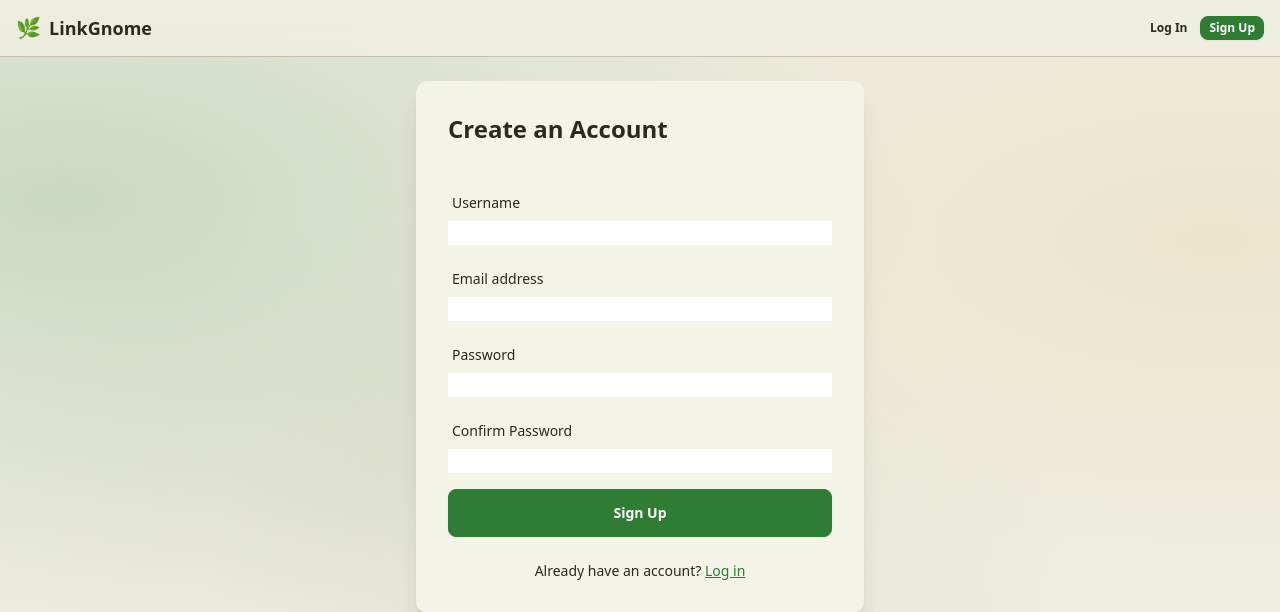
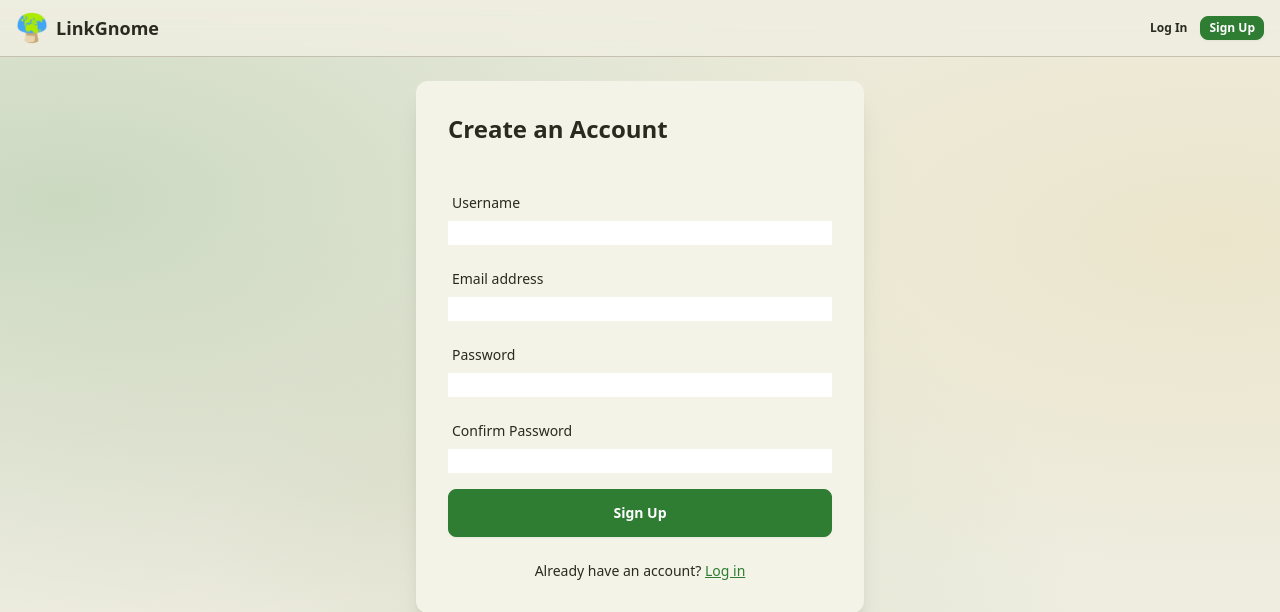
Before and after one commit to phildini/linkgnome, a Django app: page /accounts/signup/ in a window 1280 px wide. Shown: the top 612 px of the page. Run offline with Django 5.2, Linux system fonts and the light colour scheme; style sheets or scripts are compiled from the project's sources.

Commit message:
Add logo to navbar and browser favicon

```diff
--- a/web/templates/base.html
+++ b/web/templates/base.html
@@ -6,6 +6,7 @@
   <meta name="viewport" content="width=device-width, initial-scale=1.0" />
   <title>{% block title %}LinkGnome{% endblock %}</title>
   <link href="{% static 'css/output.css' %}" rel="stylesheet" />
+  <link rel="icon" type="image/png" href="{% static 'img/linkgnome.png' %}" />
   <script src="https://unpkg.com/htmx.org@2.0.4"></script>
   <script>
     document.addEventListener('htmx:configRequest', (e) => {
@@ -25,9 +26,9 @@
   <nav class="gnome-nav" aria-label="Main navigation">
     <div class="container mx-auto px-4">
       <div class="flex items-center justify-between h-14">
-        <a href="{% url 'feeds:dashboard' %}" class="flex items-center gap-2 text-lg font-bold text-base-content no-underline hover:opacity-80 transition-opacity">
-          <span aria-hidden="true" class="text-xl">🌿</span>
-          LinkGnome
+        <a href="{% url 'feeds:dashboard' %}" class="flex items-center gap-2 no-underline hover:opacity-80 transition-opacity">
+          <img src="{% static 'img/linkgnome.png' %}" alt="LinkGnome" class="h-8 w-auto" />
+          <span class="text-lg font-bold text-base-content">LinkGnome</span>
         </a>
         <div class="flex items-center gap-1">
           {% if user.is_authenticated %}
```
Also changed, not shown: web/static/img/linkgnome.png (added).
